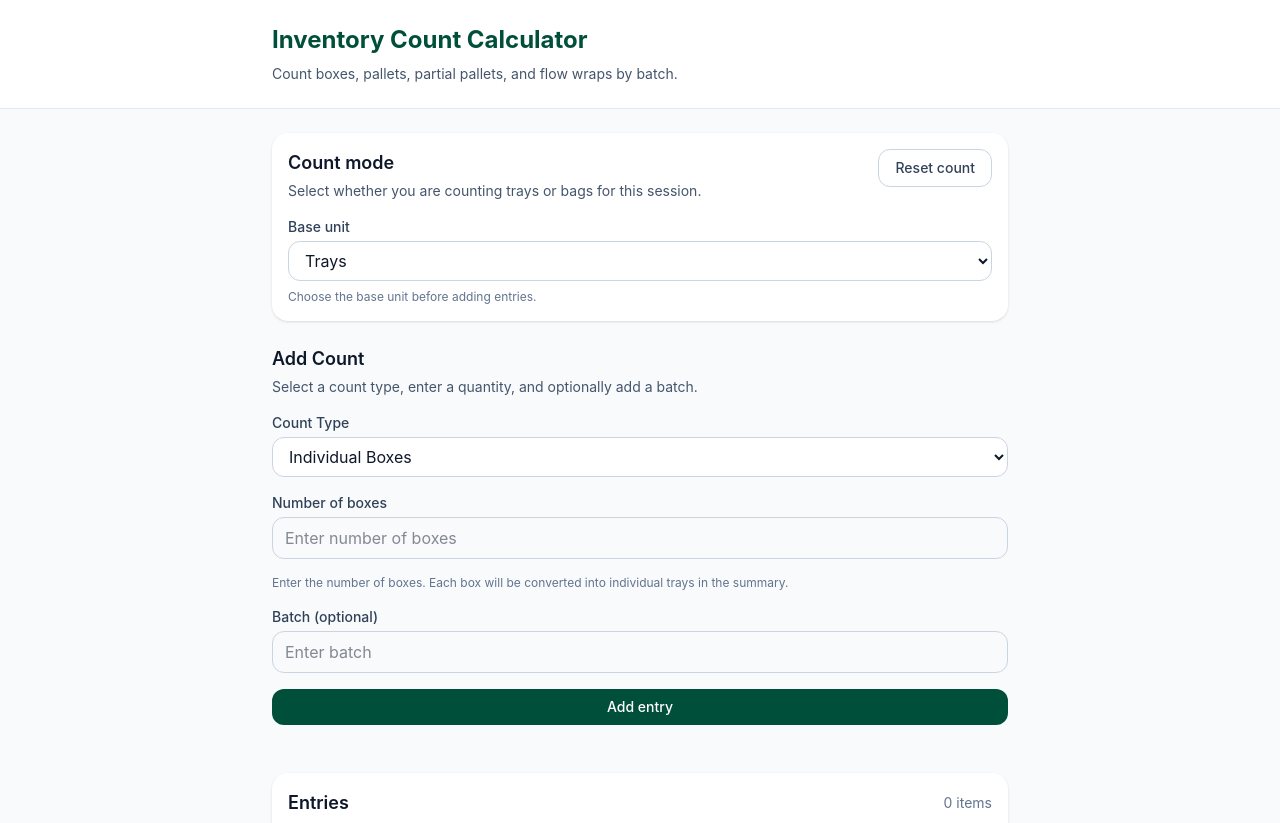
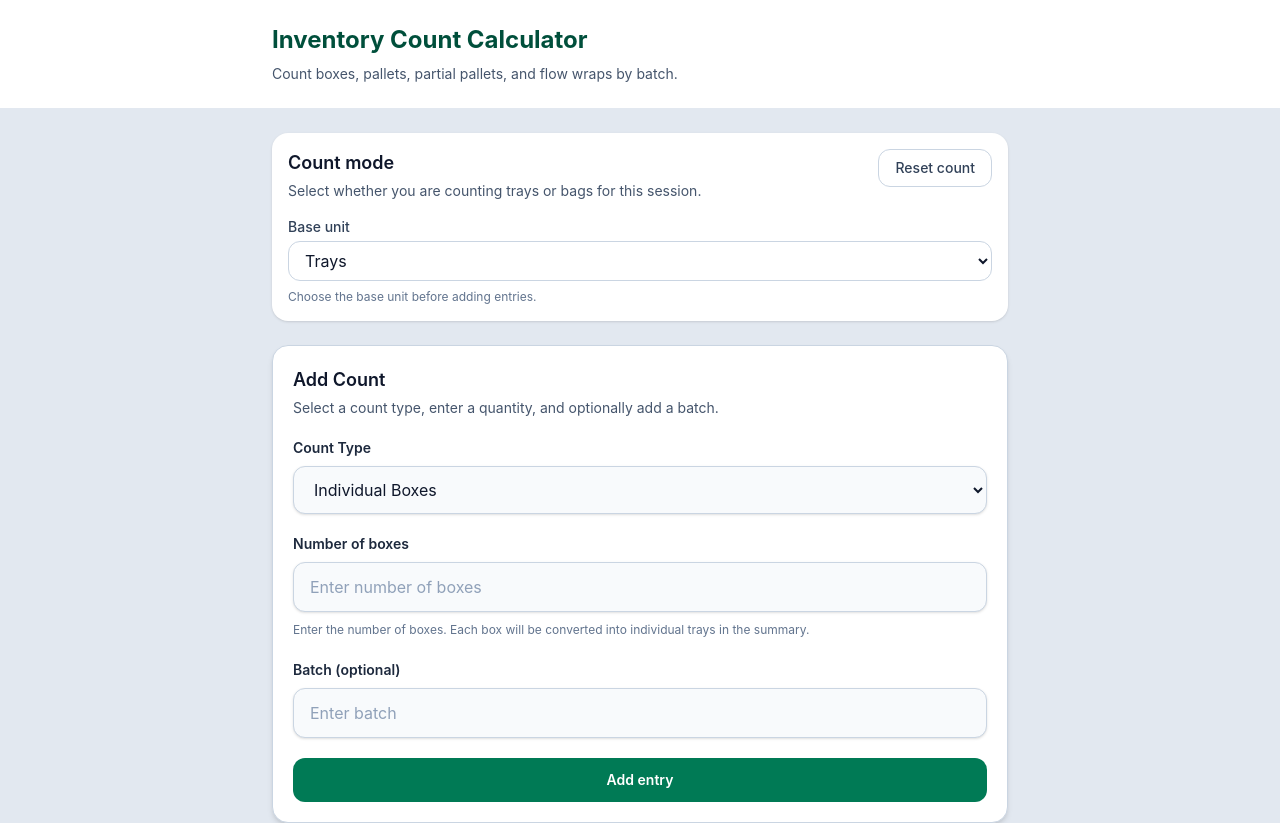
Before and after one commit to luis29dev/material-counter, a React (Vite) app: page / in a window 1280 px wide. Shown: the top 823 px of the page. Built offline with nearby package versions, Linux system fonts and the light colour scheme.

Commit message:
style: improve background contrast

```diff
--- a/src/App.jsx
+++ b/src/App.jsx
@@ -26,7 +26,7 @@ export default function App() {
   }
 
   return (
-    <div className="min-h-dvh bg-slate-50">
+    <div className="min-h-dvh bg-slate-200">
       <Header />
 
       <main className="mx-auto flex min-h-[75dvh] max-w-3xl flex-col gap-6 px-4 py-6 pb-20">
--- a/src/components/CountForm.jsx
+++ b/src/components/CountForm.jsx
@@ -1,5 +1,4 @@
 import { useState } from "react";
-
 import {
   COUNT_TYPES,
   getHelperText,
@@ -7,7 +6,7 @@ import {
   getQuantityPlaceholder,
 } from "../helpers/countFormHelpers";
 
-function CountForm({ onAddEntry, countMode }) {
+export default function CountForm({ countMode, onAddEntry }) {
   const [selectedType, setSelectedType] = useState("individual_boxes");
   const [quantity, setQuantity] = useState("");
   const [batch, setBatch] = useState("");
@@ -32,26 +31,30 @@ function CountForm({ onAddEntry, countMode }) {
     setQuantity("");
     setBatch("");
   }
+
   return (
-    <div>
-      <section className="">
+    <section className="rounded-2xl border shadow-md border border-slate-300 bg-white p-5 shadow-md">
+      <div className="mb-5">
         <h2 className="text-lg font-semibold text-slate-900">Add Count</h2>
         <p className="mt-1 text-sm text-slate-600">
           Select a count type, enter a quantity, and optionally add a batch.
         </p>
-        <form className="mt-4 space-y-4" onSubmit={handleSubmit}>
-          <div>
+      </div>
+
+      <form onSubmit={handleSubmit} className="space-y-5">
+        <div className="space-y-2">
           <label
             htmlFor="countType"
-              className="mb-1 block text-sm font-medium text-slate-700"
+            className="block text-sm font-semibold text-slate-800"
           >
             Count Type
           </label>
+
           <select
             id="countType"
             value={selectedType}
             onChange={(e) => setSelectedType(e.target.value)}
-              className="w-full rounded-xl border border-slate-300 bg-white px-3 py-2 text-slate-900 outline-none ring-0 focus:border-slate-400"
+            className="w-full rounded-xl border border-slate-300 bg-slate-50 px-4 py-3 text-slate-900 shadow-sm outline-none transition focus:border-emerald-500 focus:bg-white focus:ring-2 focus:ring-emerald-100"
           >
             {COUNT_TYPES.map((type) => (
               <option key={type.value} value={type.value}>
@@ -60,13 +63,15 @@ function CountForm({ onAddEntry, countMode }) {
             ))}
           </select>
         </div>
-          <div>
+
+        <div className="space-y-2">
           <label
             htmlFor="quantity"
-              className="mb-1 block text-sm font-medium text-slate-700"
+            className="block text-sm font-semibold text-slate-800"
           >
             {getQuantityLabel(selectedType, countMode)}
           </label>
+
           <input
             id="quantity"
             type="number"
@@ -75,39 +80,39 @@ function CountForm({ onAddEntry, countMode }) {
             value={quantity}
             onChange={(e) => setQuantity(e.target.value)}
             placeholder={getQuantityPlaceholder(selectedType, countMode)}
-              className="w-full rounded-xl border border-slate-300 px-3 py-2 text-slate-900 outline-none focus:border-slate-400"
+            className="w-full rounded-xl border border-slate-300 bg-slate-50 px-4 py-3 text-slate-900 shadow-sm outline-none transition placeholder:text-slate-400 focus:border-emerald-500 focus:bg-white focus:ring-2 focus:ring-emerald-100"
           />
-          </div>
-          <p className="mt-1 text-xs text-slate-500">
+
+          <p className="text-xs leading-5 text-slate-500">
             {getHelperText(selectedType, countMode)}
           </p>
-          <div>
+        </div>
+
+        <div className="space-y-2">
           <label
             htmlFor="batch"
-              className="mb-1 block text-sm font-medium text-slate-700"
+            className="block text-sm font-semibold text-slate-800"
           >
             Batch (optional)
           </label>
+
           <input
             id="batch"
             type="text"
             value={batch}
             onChange={(e) => setBatch(e.target.value)}
             placeholder="Enter batch"
-              className="w-full rounded-xl border border-slate-300 px-3 py-2 text-slate-900 outline-none focus:border-slate-400"
+            className="w-full rounded-xl border border-slate-300 bg-slate-50 px-4 py-3 text-slate-900 shadow-sm outline-none transition placeholder:text-slate-400 focus:border-emerald-500 focus:bg-white focus:ring-2 focus:ring-emerald-100"
           />
         </div>
 
         <button
           type="submit"
-            className="w-full rounded-xl bg-emerald-900 hover:bg-emerald-600 px-4 py-2 text-sm font-medium text-white transition hover:bg-slate-800"
+          className="w-full rounded-xl bg-emerald-700 px-4 py-3 text-sm font-semibold text-white transition hover:bg-emerald-600"
         >
           Add entry
         </button>
       </form>
     </section>
-    </div>
   );
 }
-
-export default CountForm;
```
Lines whose indentation alone changed are shown as unchanged.
